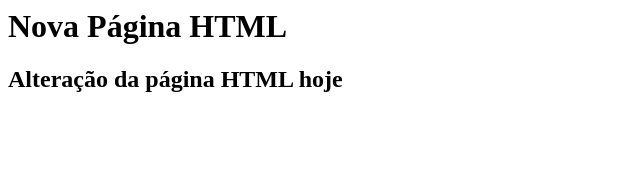
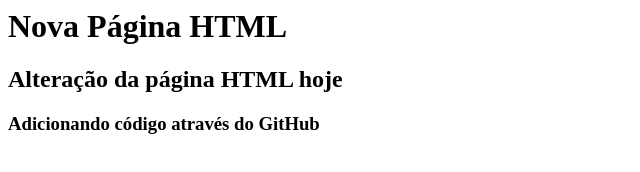
Before and after one commit to juliarcmiranda/gama-no-github, a plain HTML site: page index.html in a window 1280 px wide. Shown: the whole page, without its empty margins (0-640 px from the left). Drawn offline with Linux system fonts and the light colour scheme.

Commit message:
Update index.html

```diff
--- a/index.html
+++ b/index.html
@@ -2,5 +2,6 @@
  <body>
   <h1>Nova Página HTML</h1>
   <h2>Alteração da página HTML hoje</h2>
+  <h3>Adicionando código através do GitHub</h3>
  </body>
 </html>
```
